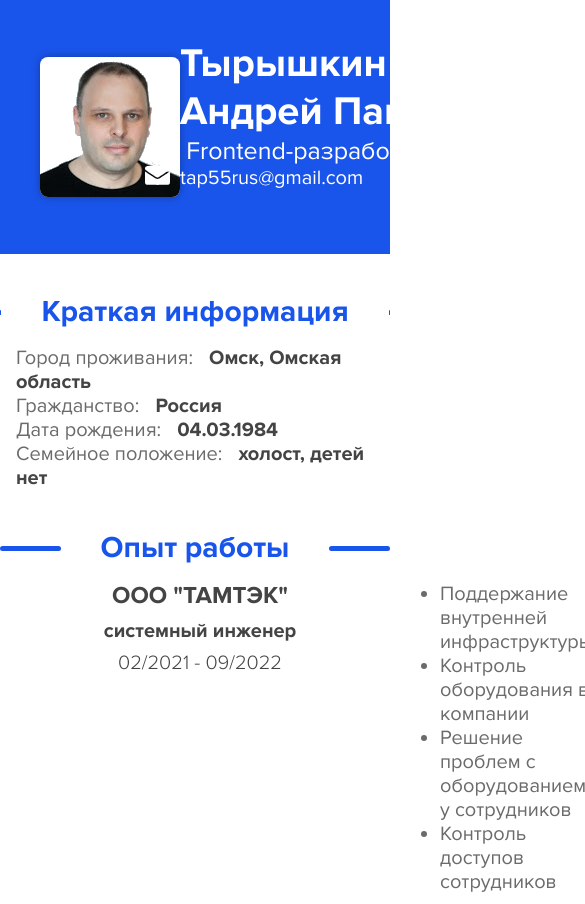
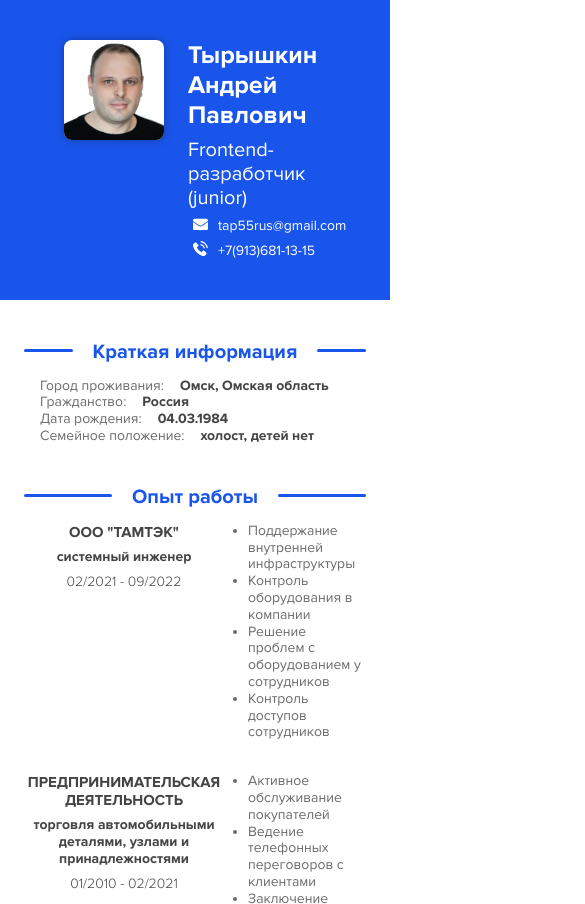
Before and after one commit to Andrew-55/my-cv, a website built with webpack: page src/index.html in a window 390 px wide. Shown: the top 904 px of the page, 585 px wide, since content can reach past the window. Built offline with nearby package versions, Linux system fonts and the light colour scheme; a web font is replaced by a local one.

Commit message:
Andrew.added adaptive,change height canvas

```diff
--- a/src/canvas.js
+++ b/src/canvas.js
@@ -1,42 +1,39 @@
-const C = document.querySelector("canvas"),
-  $ = C.getContext("2d"),
-  W = C.width = innerWidth*0.99
-  H = C.height = innerHeight*1.65;
+const body = document.querySelector('body');
+const wb = body.offsetWidth;
+const hb = body.offsetHeight;
+const C = document.querySelector('canvas'),
+  $ = C.getContext('2d'),
+  W = C.width = wb
+  H = C.height = hb
 
-const str = "JavaScript html CSS webpack } module ( ",
-matrix = ["JavaScript", "body", "html", "Redux", "CSS", "git", "webpack", "}", "module", "(", "h1", "React", "//",]
+const str = '10111 11 100 00 111 0000 111 000',
+  matrix = str.split('');
+let font = 14,
+  col = W / font,
+  arr = [];
 
-let font = 14,
-col = W / font,
-arr = []
-
-for(let i = 0; i < col; i++) arr[i] = 1
+for (let i = 0; i < col; i++) arr[i] = 1;
 
 function draw() {
+  $.fillStyle = 'rgba(255, 255, 255, .05)';
 
-    $.fillStyle = "rgba(255, 255, 255, .05)"
+  $.fillRect(0, 0, W, H);
 
-    $.fillRect(0, 0, W, H)
+  $.fillStyle = 'rgba(0, 0, 255, 0.2)';
 
-    $.fillStyle = "rgba(0, 0, 255, 0.2)"
+  $.font = font + 'px system-ui';
 
-    $.font = font + "px system-ui"
+  for (let i = 0; i < arr.length; i++) {
+    let txt = matrix[Math.floor(Math.random() * matrix.length)];
 
+    $.fillText(txt, i * font, arr[i] * font);
 
-    for (let i = 0; i < arr.length; i++) {
+    if (arr[i] * font * 20 > H && Math.random() > 0.98) arr[i] = 0;
 
-      let txt = matrix[Math.floor(Math.random() * matrix.length)]
+    arr[i]++;
+  }
+}
 
+setInterval(draw, 250);
 
-      $.fillText(txt, i * font*Math.random() * 15, arr[i] * font)
-
-      if (arr[i] * font*20 > H && Math.random() > 0.98) arr[i] = 0
-
-
-      arr[i]++
-      }
-  }
-
-setInterval(draw, 500)
-
-window.addEventListener('resize', () => location.reload())
+window.addEventListener('resize', () => location.reload());
--- a/src/index.scss
+++ b/src/index.scss
@@ -18,6 +18,11 @@ body {
 .container {
   max-width: 1400px;
   margin: 0 auto;
+
+  @media (max-width: 1500px) {
+    padding-left: calc($length-width * 3);
+    padding-right: calc($length-width * 3);
+  }
 }
 
 .header {
@@ -34,6 +39,10 @@ body {
     grid-template-columns: 2fr 8fr 2fr;
     align-items: center;
     justify-items: center;
+
+    @media (max-width: 1100px){
+      grid-template-columns: 2fr 8fr 1fr;
+    }
   }
 
   &__title {
@@ -96,12 +105,25 @@ body {
     }
   }
 }
-.experiences {
+
+.experiences,
+.education,
+.courses,
+.additional-info {
   &__item {
     margin-bottom: calc($length-hight * 4);
     display: grid;
     grid-template-columns: 400px 1fr;
     column-gap: calc($length-width * 5);
+
+    @media (max-width: 1100px) {
+          grid-template-columns: 300px 1fr;
+        }
+  }
+}
+
+.experiences, .education {
+  &__item {
 
     &__left-block {
       text-align: center;
@@ -112,6 +134,9 @@ body {
       margin-bottom: calc($length-hight);
     }
   }
+}
+
+.experiences {
   &__company {
     text-transform: uppercase;
     font-size: 24px;
@@ -121,21 +146,6 @@ body {
   }
 }
 .education {
-  &__item {
-    margin-bottom: calc($length-hight * 4);
-    display: grid;
-    grid-template-columns: 400px 1fr;
-    column-gap: calc($length-width * 5);
-
-    &__left-block {
-      text-align: center;
-      color: $text-dark;
-      font-weight: 700;
-    }
-    &__left-block > div:not(:last-child) {
-      margin-bottom: calc($length-hight);
-    }
-  }
   &__duration {
     font-weight: 300;
   }
@@ -148,12 +158,6 @@ body {
 }
 
 .courses {
-  &__item {
-    margin-bottom: calc($length-hight * 4);
-    display: grid;
-    grid-template-columns: 400px 1fr;
-    column-gap: calc($length-width * 5);
-  }
   &__year {
     font-weight: 300;
     justify-self: center;
@@ -165,10 +169,6 @@ body {
 }
 .additional-info {
   &__item {
-    margin-bottom: calc($length-hight * 4);
-    display: grid;
-    grid-template-columns: 400px 1fr;
-    column-gap: calc($length-width * 5);
     font-weight: 700;
     color: $text-dark;
   }
@@ -179,19 +179,18 @@ body {
 }
 
 /* Elements */
-.h2 {
-  &__title {
+.h2__title  {
     display: block;
     position: relative;
     width: max-content;
+    max-height: 36px;
     white-space: nowrap;
     font-size: 30px;
     line-height: 1.2em;
     color: $header-bg;
     text-align: center;
-  }
-}
-.h2__title__wrap {
+
+    &__wrap {
       display: flex;
       column-gap: 40px;
       justify-content: center;
@@ -205,8 +204,117 @@ body {
         align-self: center;
       }
     }
+}
 
 .canvas {
   position: absolute;
   z-index: -2;
+  width: 100%;
 }
+
+@media (max-width: 1000px) {
+  body {
+    font-size: 16px;
+  }
+  .header {
+    .container {
+      grid-template-areas:
+        'hp ht'
+        'hp hj'
+        'hp hc';
+      grid-template-columns: 2fr 10fr;
+      justify-items: start;
+      column-gap: calc($length-width*10);
+    }
+
+    &__title {
+      font-size: 30px;
+    }
+    &__job {
+      font-size: 20px;
+    }
+    &__contacts {
+      padding-left: 30px;
+      column-gap: calc($length-width * 5);
+      &__email::before,
+      &__phone::before {
+        top: 0px;
+        left: -30px;
+        min-width: 20px;
+        min-height: 20px;
+      }
+      &__phone::before {
+        top: -2px;
+      }
+    }
+  }
+  .h2__title {
+      font-size: 20px;
+
+    &__wrap {
+      column-gap: 20px;
+      height: 22px;
+      &__line {
+        height: 3px;
+        border-radius: 3px;
+      }
+    }
+  }
+
+
+  .experiences {
+    &__company {
+      font-size: 20px;
+    }
+  }
+}
+
+@media (max-width: 768px) {
+  body {
+    font-size: 14px;
+  }
+  .header {
+    .container {
+      column-gap: calc($length-width*3);
+      row-gap: calc($length-hight);
+    }
+    &__title {
+      font-size: 25px;
+    }
+    &__contacts {
+      grid-area: hc;
+      display: flex;
+      flex-direction: column;
+      row-gap: calc($length-hight);
+      &__email::before,
+      &__phone::before {
+        top: -1px;
+        left: -25px;
+        min-width: 15px;
+        min-height: 15px;
+        }
+      &__phone::before {
+        top: -2px;
+      }
+    }
+  }
+  .photo {
+    max-width: 100px;
+    align-self: flex-start;
+  }
+  .experiences {
+    &__company {
+      font-size: 15px;
+    }
+  }
+  .experiences,
+.education,
+.courses,
+.additional-info {
+  &__item {
+    grid-template-columns: 200px 1fr;
+    column-gap: calc($length-width * 3);
+  }
+}
+
+}
```
Also changed, not shown: src/index.html (+2 -2 lines). Lines whose indentation alone changed are shown as unchanged.
